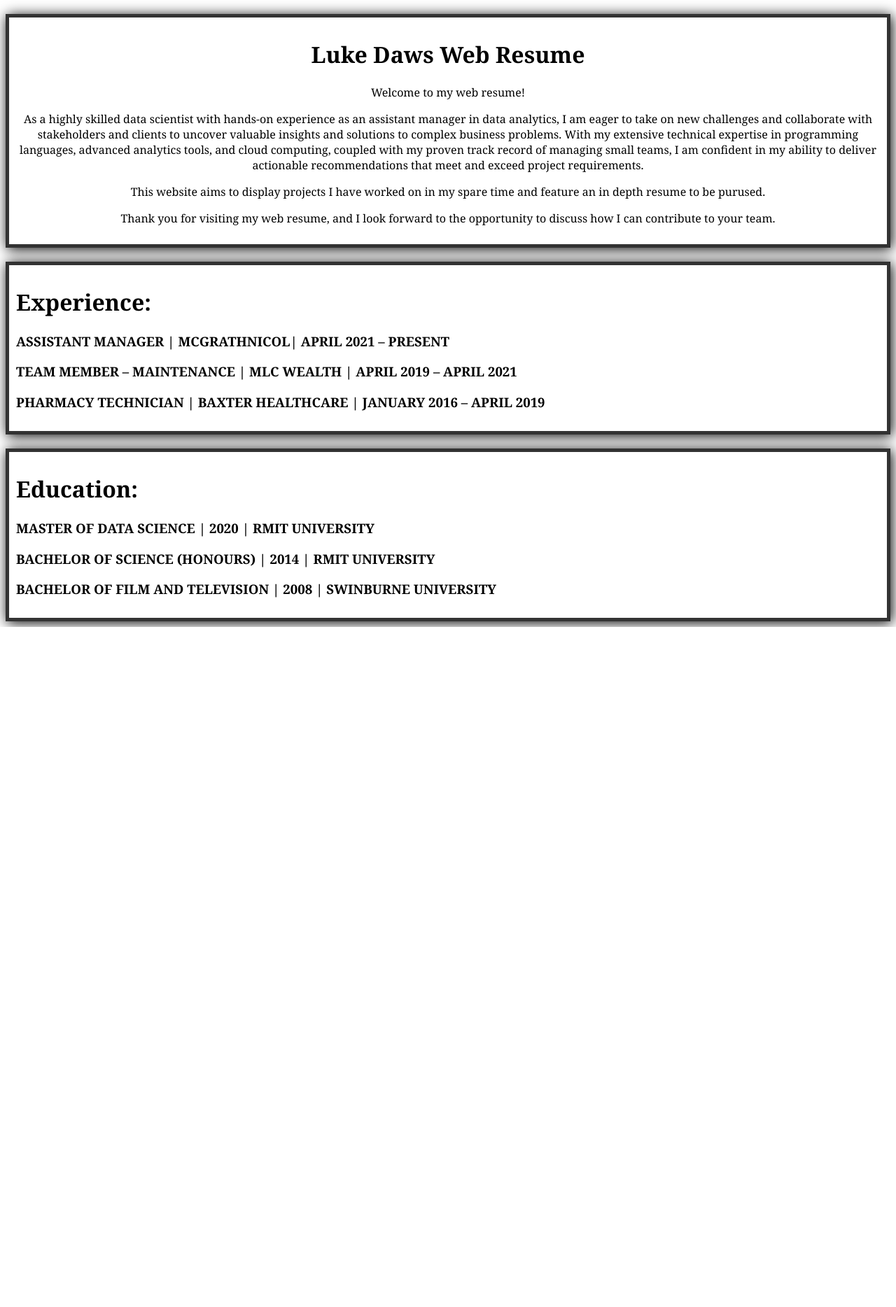
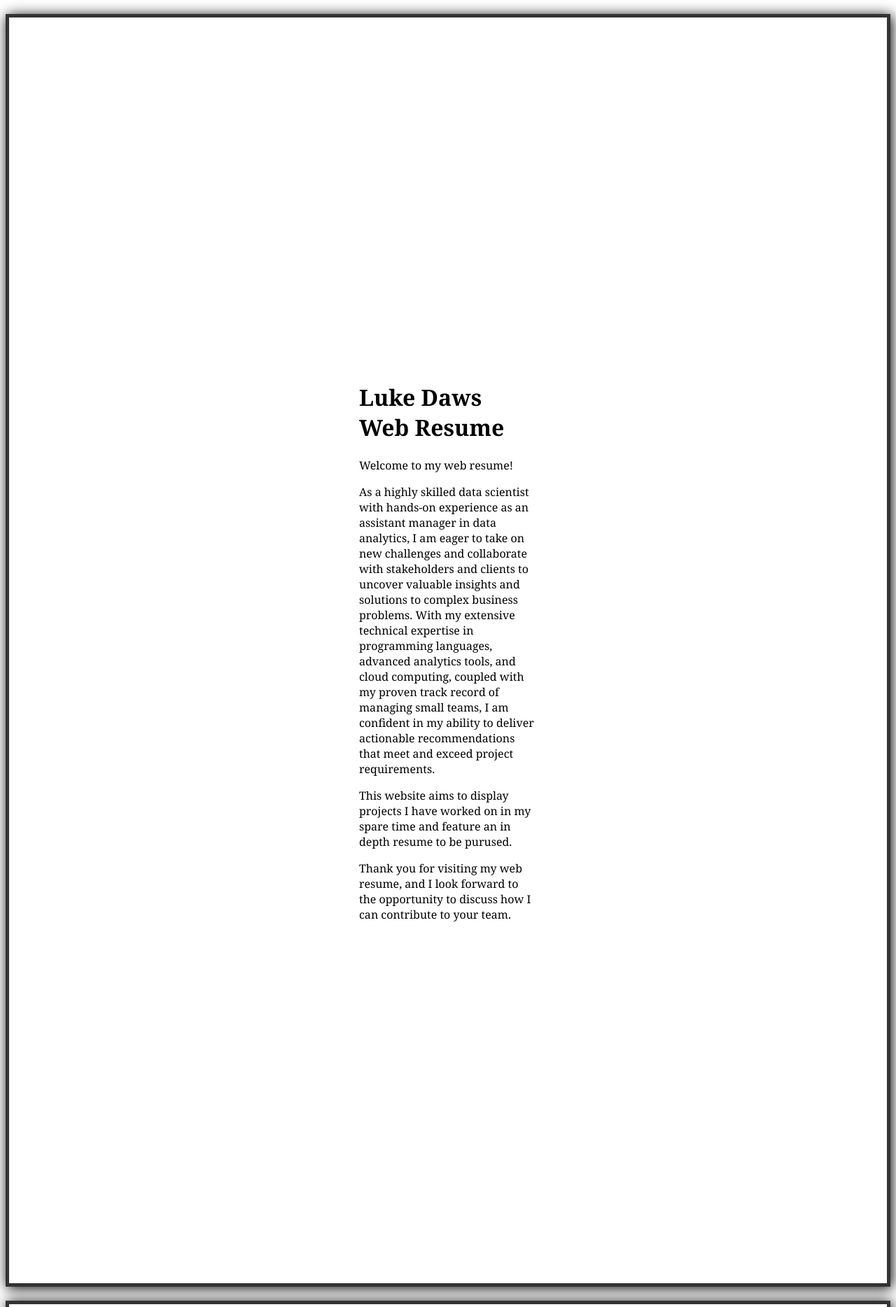
Before and after one commit to LukeDaws/Resume, a Django app: template templates/home.html in a window 1280 px wide. Shown: the part 55-1923 px from the top of the page at 70% size. Before the commit the page ends 951 px from the top, so only its background shows below. Run offline with Django 3.2, Linux system fonts and the light colour scheme; the template is opened without the code that fills it, so the values that code supplies are empty; some libraries are stand-ins or nearby versions.

Commit message:
Centering boxes and realigning
Centering all the text boxes and only make them a certain width.

Also realigning intro text.

```diff
--- a/static/css/style.css
+++ b/static/css/style.css
@@ -24,8 +24,8 @@
 
 .text{
     margin-top: 20px;
-    padding: 10px;
-    text-align: center;
+    padding: 500px;
+    text-align: left;
     border-style: solid;
     border-color: rgba(0, 0, 0, 0.800);
     border-width: 5px;
@@ -35,7 +35,7 @@
 
 .exp{
 margin-top: 20px;
-    padding: 10px;
+    padding: 500px;
     text-align: left;
     border-style: solid;
     border-color: rgba(0, 0, 0, 0.800);
```
